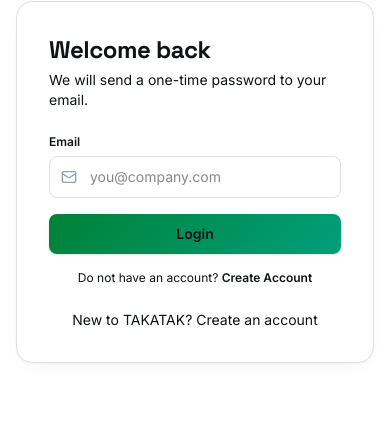
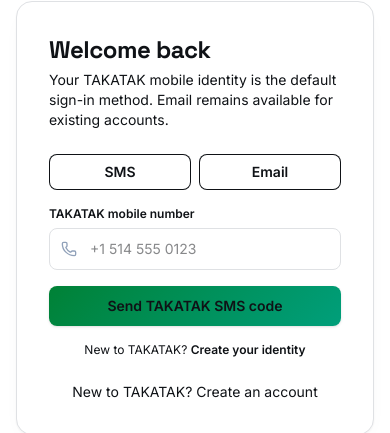
Before and after one commit to takatakca/takatak-v1, a Next.js app: page /login in a window 390 px wide. Shown: the part 307-740 px from the top of the page. Built offline with nearby package versions, Linux system fonts and the light colour scheme; no server answers.

Commit message:
Use phone-first TAKATAK login

```diff
--- a/src/app/(website)/login/page.tsx
+++ b/src/app/(website)/login/page.tsx
@@ -1,7 +1,7 @@
 import { Suspense } from "react";
 import { TriangleAlert } from "lucide-react";
 import { Link } from "@/lib/website/nav";
-import { LoginForm } from "@/components/auth/login-form";
+import { MasterPhoneLoginForm } from "@/components/auth/master-phone-login-form";
 import { isSupabaseConfigured } from "@/lib/auth/env";
 
 export const metadata = {
@@ -17,12 +17,12 @@ export default function LoginPage() {
       <div className="rounded-2xl border border-border bg-card p-8 shadow-[var(--shadow-card)]">
         <h1 className="text-2xl font-bold text-foreground">Welcome back</h1>
         <p className="mt-1 text-sm text-muted-foreground">
-          We will send a one-time password to your email.
+          Your TAKATAK mobile identity is the default sign-in method. Email remains available for existing accounts.
         </p>
         <div className="mt-6">
           {configured ? (
             <Suspense>
-              <LoginForm />
+              <MasterPhoneLoginForm />
             </Suspense>
           ) : (
             <div className="space-y-3 text-center">
```
